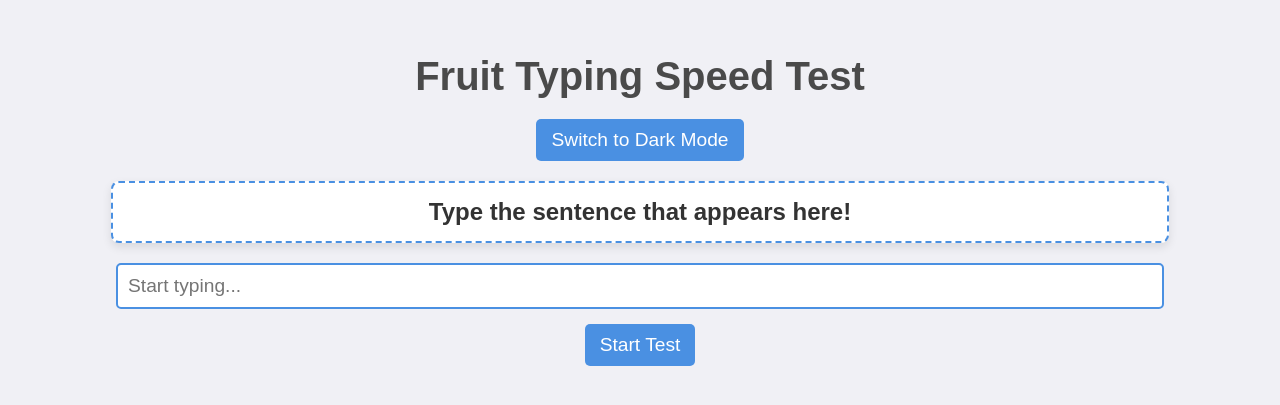
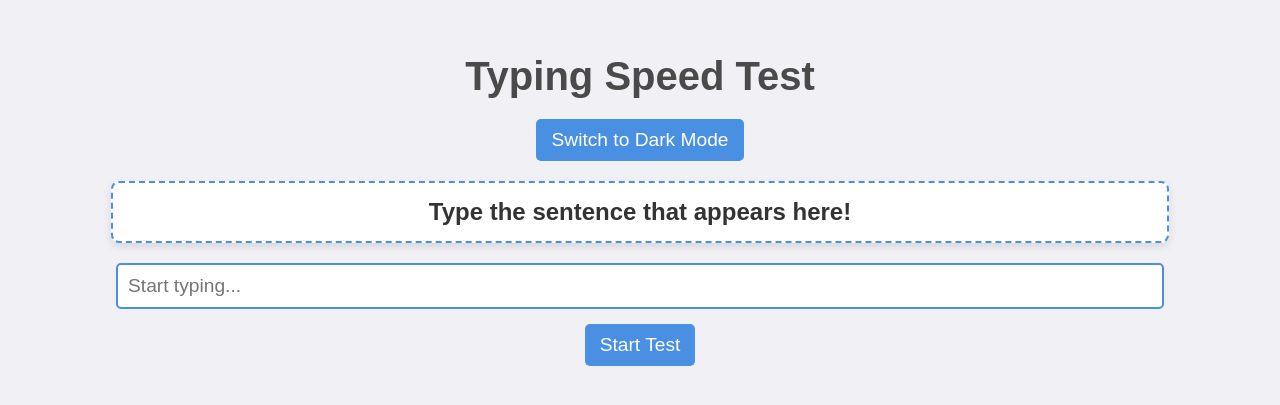
Before and after one commit to hoimanner/Typing-Test, a plain HTML site: page index.html in a window 1280 px wide. Shown: the part 193-598 px from the top of the page. Drawn offline with Linux system fonts and the light colour scheme.

Commit message:
Add files via upload

```diff
--- a/index.html
+++ b/index.html
@@ -136,7 +136,7 @@
     </style>
 </head>
 <body>
-    <h1>Fruit Typing Speed Test</h1>
+    <h1>Typing Speed Test</h1>
     <button id="modeToggle">Switch to Dark Mode</button>
     <div id="sentence">Type the sentence that appears here!</div>
     <input type="text" id="input" placeholder="Start typing..." />
```
